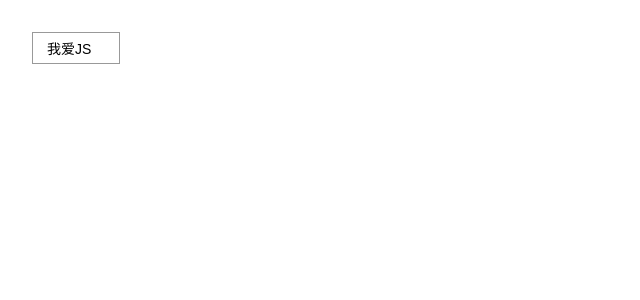
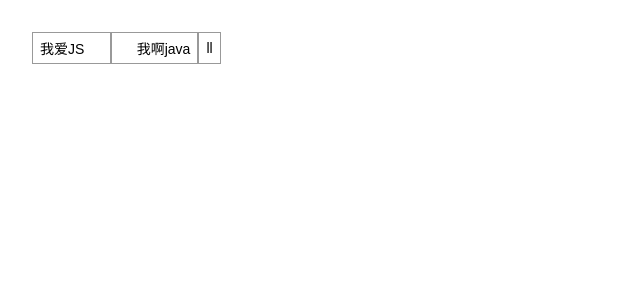
Before and after one commit to cazser/biubiuUI-1, a Vue app: page / in a window 1280 px wide. Shown: the top 300 px of the page, without its empty margins (0-640 px from the left). Built offline with nearby package versions, Linux system fonts and the light colour scheme.

Commit message:
添加icon和iconPosition属性

```diff
--- a/src/app.vue
+++ b/src/app.vue
@@ -3,6 +3,12 @@
     <biu-button icon='settings' icon-position="right">
       我爱JS
 
+    </biu-button>
+    <biu-button icon="settings" icon-position="left">
+      我啊java
+    </biu-button>
+    <biu-button >
+      ll
     </biu-button>
   </div>
 </template>
--- a/src/button.vue
+++ b/src/button.vue
@@ -23,7 +23,8 @@ border: 1px solid var(--border-color);
 height: var(--button-height);
 font-size: var(--font-size);
 background: var(--button-bg);
-padding: 0 1em;
+padding: 0 .5em;
+vertical-align: middle;
 display: inline-flex;
     justify-content: center;
     align-items: center;
@@ -54,9 +55,12 @@ display: inline-flex;
         vertical-align: -0.15em;
         fill: currentColor;
         overflow: hidden;
+	margin-left: .3em;
     }
 .biu-button.icon-left>.icon{
 	order:1;
+	margin-right: .3em;
+	margin-left:0;
 }
 .biu-button.icon-left>.content{
 	order: 2;
```
